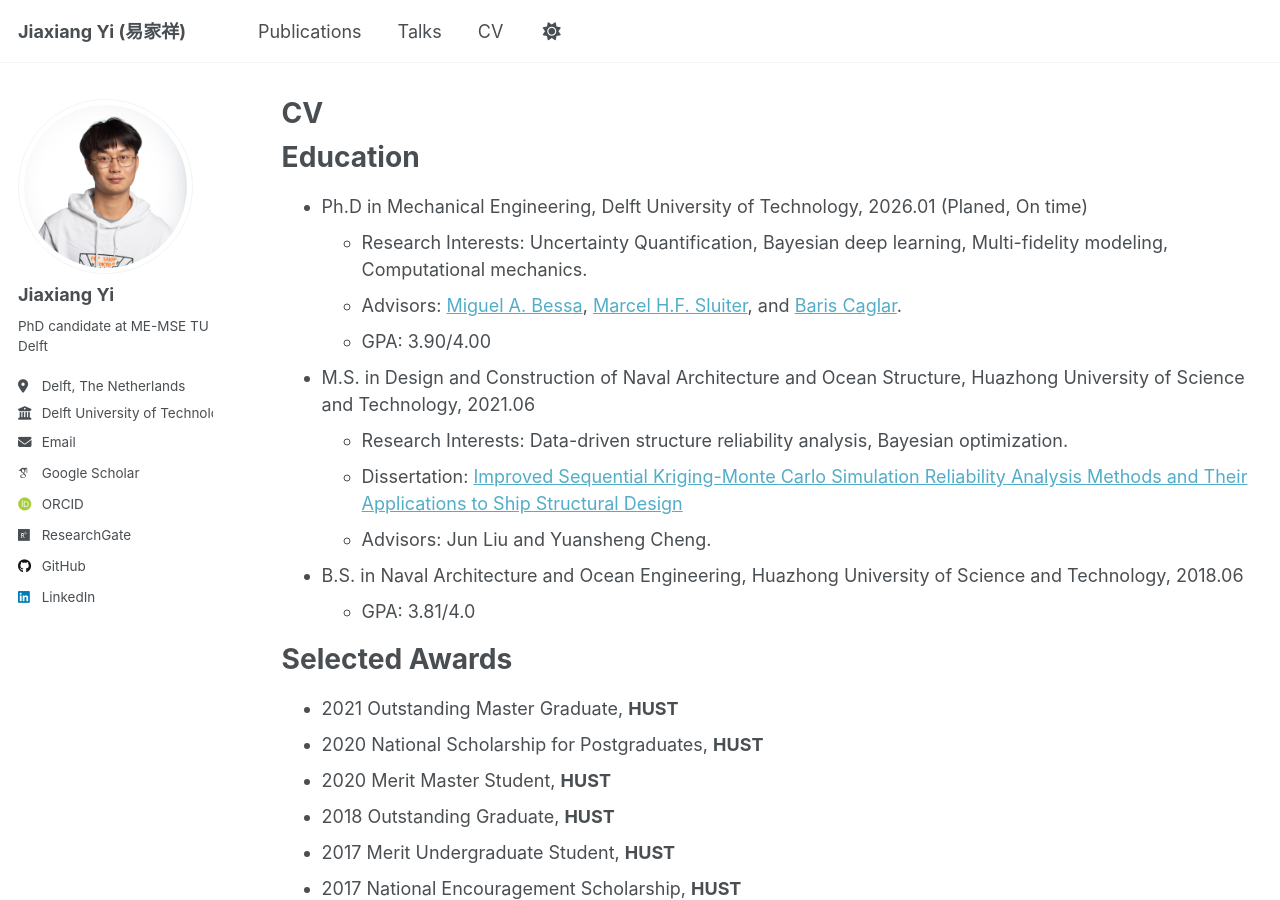
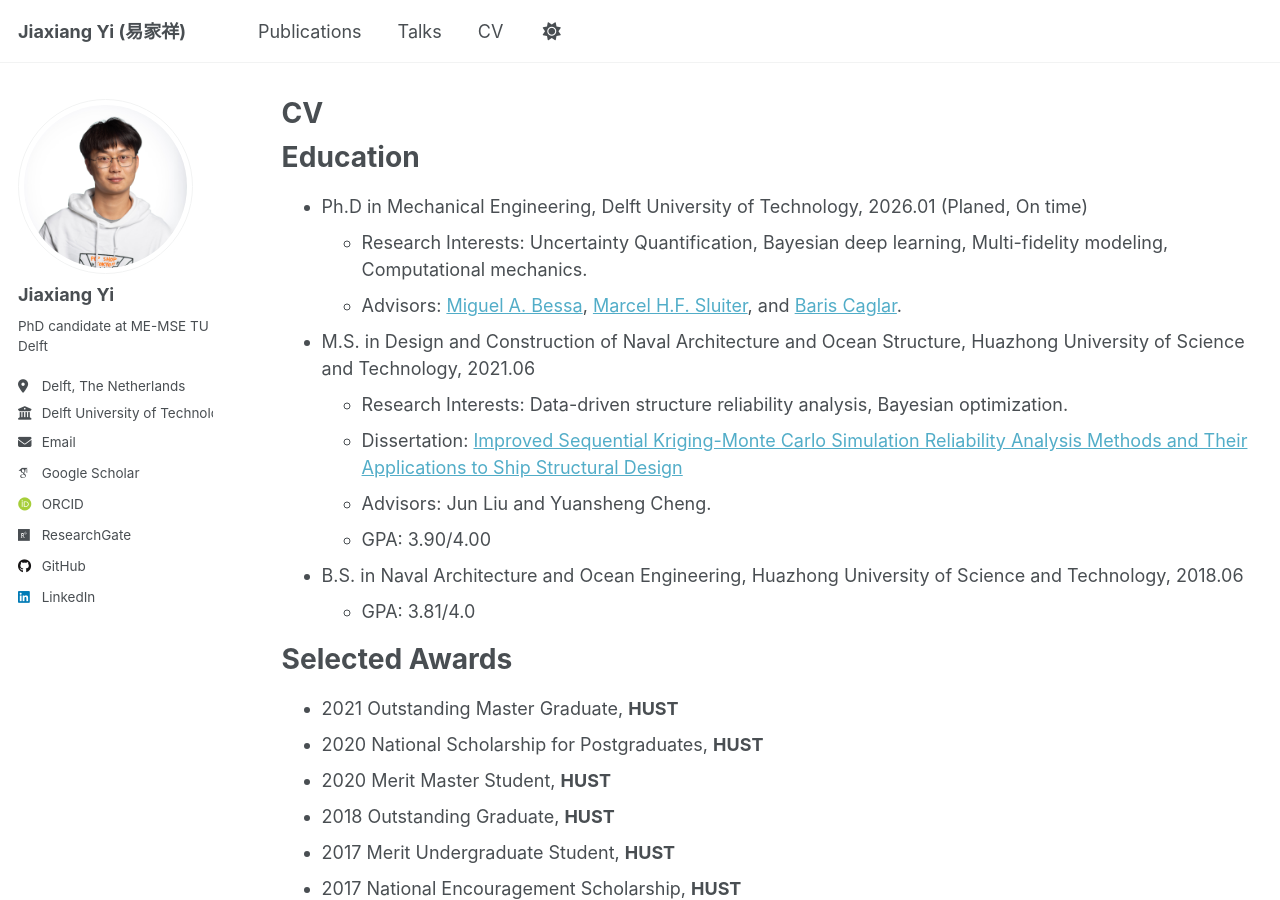
Before and after one commit to JiaxiangYi96/JiaxiangYi96.github.io, a Jekyll site: the page built from _pages/cv.md, in a window 1280 px wide and 900 px high. Built offline with Jekyll 4.4.1, drawn with Linux system fonts in a browser that asks for light colours; some web fonts are replaced; a script that is not in the unit is left out.

Commit message:
update cv

```diff
--- a/_pages/cv.md
+++ b/_pages/cv.md
@@ -14,13 +14,14 @@ Education
 * Ph.D in Mechanical Engineering,  Delft University of Technology, 2026.01 (Planed, On time)
   - Research Interests: Uncertainty Quantification, Bayesian deep learning, Multi-fidelity modeling, Computational mechanics.
   - Advisors: [Miguel A. Bessa](https://vivo.brown.edu/display/mbessa),  [Marcel H.F. Sluiter](https://www.tudelft.nl/staff/m.h.f.sluiter/), and [Baris Caglar](https://www.tudelft.nl/en/staff/b.caglar/).
-  - GPA: 3.90/4.00
+
 * M.S. in Design and Construction of Naval Architecture and Ocean Structure, Huazhong University of Science and Technology,  2021.06
   - Research Interests: Data-driven structure reliability analysis, Bayesian optimization.
   - Dissertation: [Improved Sequential Kriging-Monte Carlo
 Simulation Reliability Analysis Methods and Their
 Applications to Ship Structural Design](https://www.cnki.net/KCMS/detail/detail.aspx?dbcode=CMFD&dbname=CMFD202301&filename=1021906307.nh&uniplatform=OVERSEA&v=VZdhFXlVECKUV7yuQ7LGxrhw5S_6T2HOrzwl39VSs0cfkVN1kOfxDk7ixYymObLB)
   - Advisors: Jun Liu and Yuansheng Cheng.
+  - GPA: 3.90/4.00
 * B.S. in Naval Architecture and Ocean Engineering, Huazhong University of Science and Technology, 2018.06
   - GPA: 3.81/4.0
 
```
